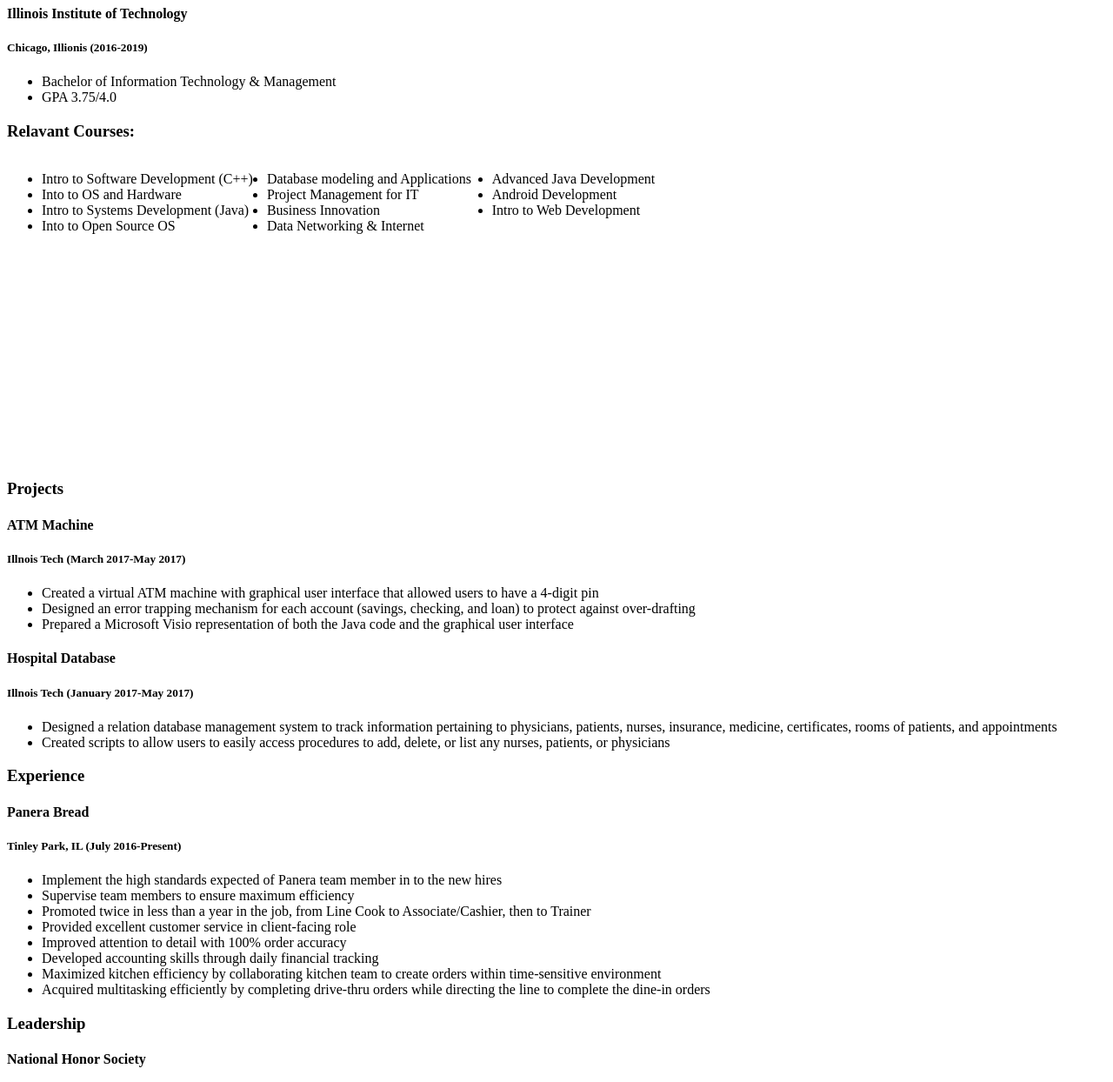
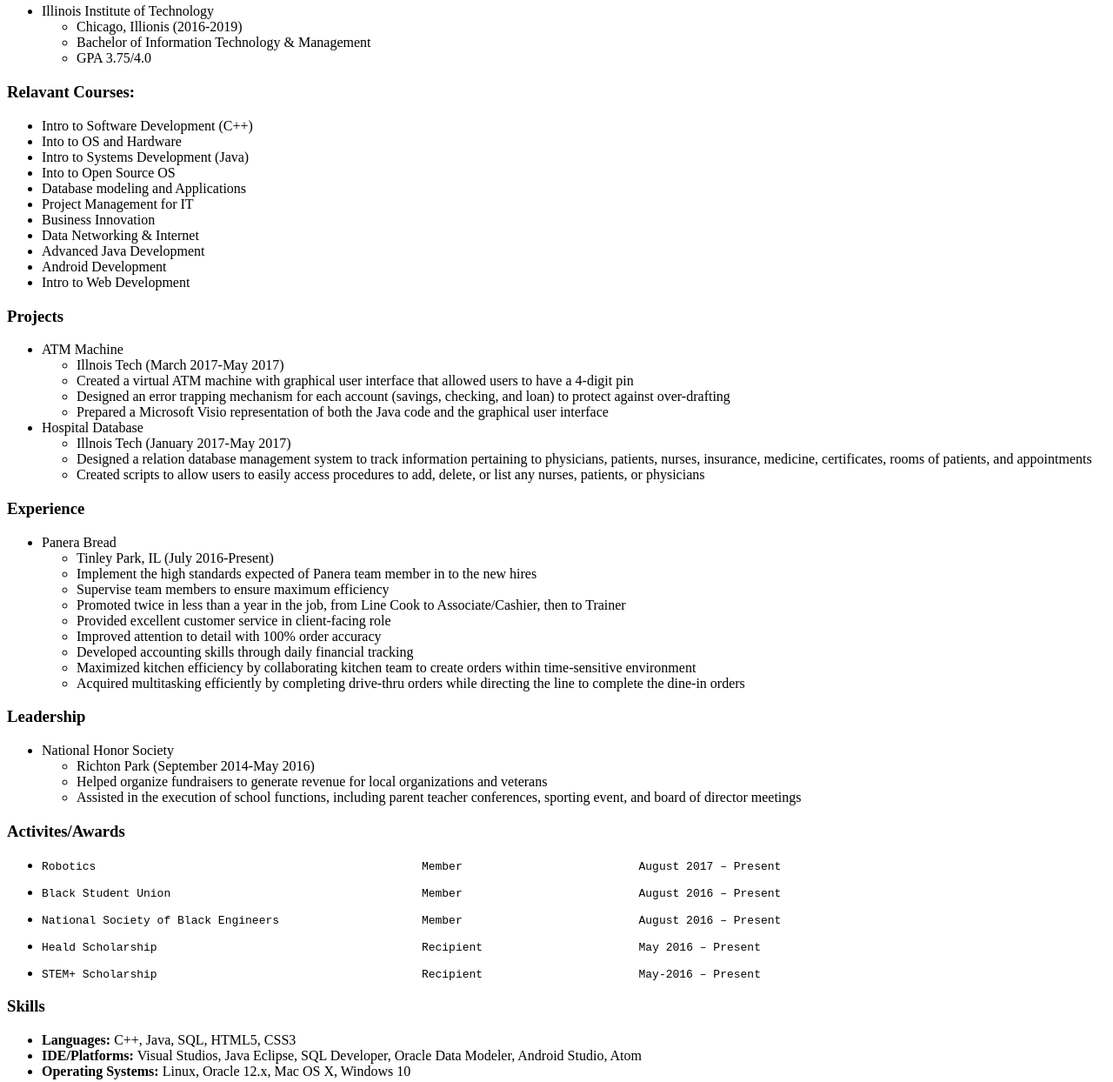
Before and after one commit to jarronb/Project-1, a plain HTML site: page resume/index.html in a window 1280 px wide. Shown: the part 237-1481 px from the top of the page at 87% size. Drawn offline with Linux system fonts and the light colour scheme; files that its build step writes are made by us from their sources.

Commit message:
fixed the stylesheet reference in files; deleted content out of screen.css; updated resume to fix stacked headings;

```diff
--- a/resume/index.html
+++ b/resume/index.html
@@ -4,7 +4,7 @@
   <meta charset="utf-8" />
   <meta name="viewport"
     content="width=device-width,initial-scale=1.0,shrink-to-fit=no" />
-  <link rel="stylesheet" href="screen.css" />
+  <link rel="stylesheet" href="../screen.css" />
   <title>Jarron Bailey</title>
 </head>
 <body>
@@ -23,11 +23,14 @@
       <h2>Resume</h2>
       <section id="education">
         <h3>Education</h3>
-            <h4>Illinois Institute of Technology</h4>
-              <h5>Chicago, Illionis (2016-2019)</h5>
-              <ul>
+          <ul class="school">
+            <li>Illinois Institute of Technology
+              <ul class="details">
+                <li class="resume-date">Chicago, Illionis (2016-2019)</li>
                 <li>Bachelor of Information Technology &amp; Management </li>
                 <li>GPA 3.75/4.0</li>
+              </ul>
+            </li>
           </ul>
       </section>
       <section id="courses">
@@ -48,42 +51,66 @@
       </section>
       <section id="projects">
         <h3>Projects</h3>
-          <h4>ATM Machine</h4>
-            <h5>Illnois Tech (March 2017-May 2017)</h5>
-              <ul>
-                <li>Created a virtual ATM machine with graphical user interface that allowed users to have a 4-digit pin</li>
-                <li>Designed an error trapping mechanism for each account (savings, checking, and loan) to protect against over-drafting</li>
+          <ul class="project-list">
+            <li class="list-majoritem">ATM Machine
+              <ul class="project-details">
+                <li class="resume-date">Illnois Tech (March 2017-May 2017)</li>
+                <li>Created a virtual ATM machine with graphical user interface that
+                      allowed users to have a 4-digit pin
+                </li>
+                <li>Designed an error trapping mechanism for each account (savings, checking, and loan)
+                    to protect against over-drafting
+                </li>
                 <li>Prepared a Microsoft Visio representation of both the Java code and the graphical user interface</li>
               </ul>
-            <h4>Hospital Database</h4>
-              <h5>Illnois Tech (January 2017-May 2017)</h5>
-              <ul>
-                  <li>Designed a relation database management system to track information pertaining to physicians, patients, nurses, insurance, medicine, certificates, rooms of patients, and appointments</li>
-                  <li>Created scripts to allow users to easily access procedures to add, delete, or list any nurses, patients, or physicians</li>
+            </li>
+            <li class="list-majoritem">Hospital Database
+              <ul class="project-details">
+                <li class="resume-date">Illnois Tech (January 2017-May 2017)</li>
+                <li>Designed a relation database management system to track information
+                    pertaining to physicians, patients, nurses, insurance, medicine,
+                    certificates, rooms of patients, and appointments
+                </li>
+                <li>Created scripts to allow users to easily access procedures to add,
+                    delete, or list any nurses, patients, or physicians
+                </li>
+              </ul>
+            </li>
           </ul>
       </section>
       <section id="experience">
         <h3>Experience</h3>
-          <h4>Panera Bread</h4>
-            <h5>Tinley Park, IL (July 2016-Present)</h5>
-            <ul>
+          <ul class="experience-list">
+            <li class="list-majoritem">Panera Bread
+              <ul class="experience-details">
+                <li class="resume-date">Tinley Park, IL (July 2016-Present)</li>
                 <li>Implement the high standards expected of Panera team member in to the new hires</li>
                 <li>Supervise team members to ensure maximum efficiency</li>
                 <li>Promoted twice in less than a year in the job, from Line Cook to Associate/Cashier, then to Trainer</li>
                 <li>Provided excellent customer service in client-facing role</li>
                 <li>Improved attention to detail with 100% order accuracy</li>
                 <li>Developed accounting skills through daily financial tracking</li>
-              <li>Maximized kitchen efficiency by collaborating kitchen team to create orders within time-sensitive environment</li>
-              <li>Acquired multitasking efficiently by completing drive-thru orders while directing the line to complete the dine-in orders</li>
+                <li>Maximized kitchen efficiency by collaborating kitchen team to
+                  create orders within time-sensitive environment
+                </li>
+                <li>Acquired multitasking efficiently by completing drive-thru orders
+                  while directing the line to complete the dine-in orders</li>
+              </ul>
+            </li>
           </ul>
       </section>
       <section id="leadership">
         <h3>Leadership</h3>
-          <h4>National Honor Society</h4>
-            <h5>Richton Park (September 2014-May 2016))</h5>
-              <ul>
+          <ul class="leadership-list">
+            <li class="list-majoritem">National Honor Society
+              <ul class="leadership-details">
+                <li class="resume-date">Richton Park (September 2014-May 2016)</li>
                 <li>Helped organize fundraisers to generate revenue for local organizations and veterans</li>
-                <li>Assisted in the execution of school functions, including parent teacher conferences, sporting event, and board of director meetings</li>
+                <li>Assisted in the execution of school functions, including parent teacher
+                  conferences, sporting event, and board of director meetings
+                </li>
+              </ul>
+            </li>
           </ul>
       </section>
       <section id="act-awds">
@@ -100,7 +127,8 @@
         <h3>Skills</h3>
           <ul>
             <li><strong>Languages: </strong>C++, Java, SQL, HTML5, CSS3</li>
-            <li><li><strong>IDE/Platforms: </strong>Visual Studios, Java Eclipse, SQL Developer, Oracle Data Modeler, Android Studio, Atom</li>
+            <li><strong>IDE/Platforms: </strong>Visual Studios, Java Eclipse,
+                        SQL Developer, Oracle Data Modeler, Android Studio, Atom</li>
             <li><strong>Operating Systems: </strong>Linux, Oracle 12.x, Mac OS X, Windows 10</li>
           </ul>
       </section>
--- a/screen.css
+++ /dev/null
@@ -1,13 +0,0 @@
-#resume #courses ul
-{
-  height: 300px;
-   -webkit-column-count: 3;
-      -moz-column-count: 3;
-           column-count: 3;
-}
-
-#resume #courses ul
-{
-display: inline-block;
-    padding-bottom: 20px;
-}
```
Also changed, not shown: about-me/index.html (+1 -1 lines). Lines whose indentation alone changed are shown as unchanged.
